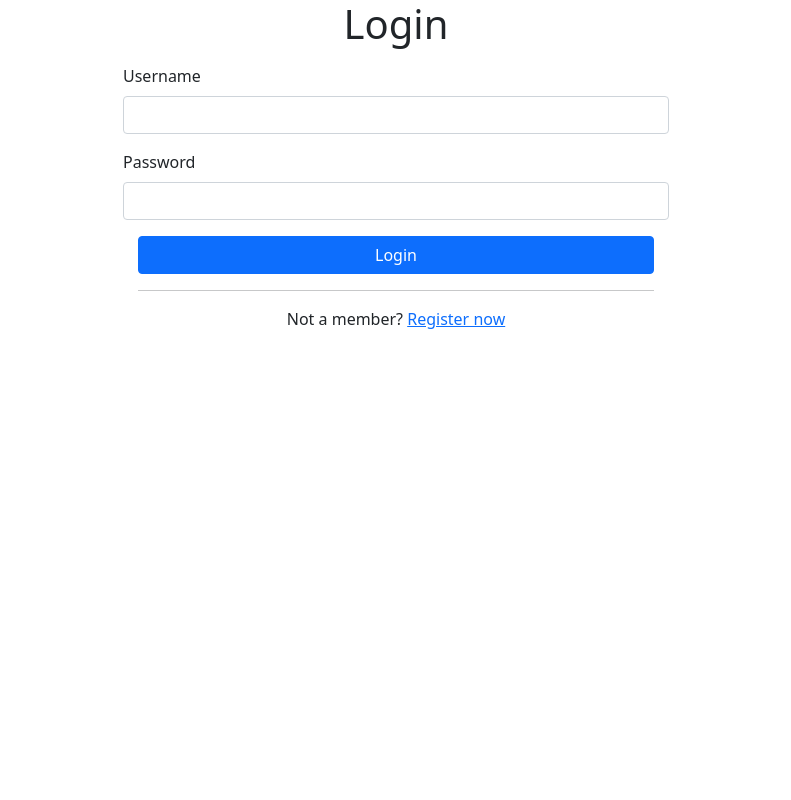
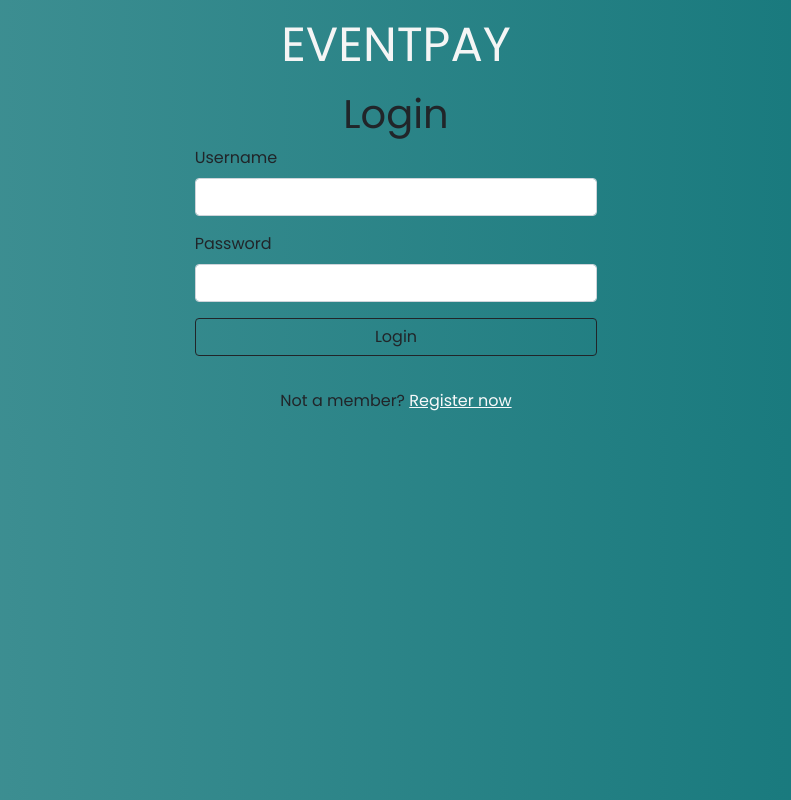
Before and after one commit to JakMar17/Dragonhack, an Angular app in the folder admin_panel/event-pay/: page /signin in a window 1280 px wide. Shown: the whole page, without its empty margins (244-1035 px from the left). Built offline with nearby package versions, Linux system fonts and the light colour scheme.

Commit message:
haha bizjak noob

```diff
--- a/admin_panel/event-pay/src/app/components/landing/landing.component.html
+++ b/admin_panel/event-pay/src/app/components/landing/landing.component.html
@@ -1,11 +1,13 @@
-<div>
-    <h1>EventPay</h1>
+<div id="bg" class="d-flex flex-column justify-content-center m-0">
+    <div class="d-flex flex-column align-items-start m-5">
+        <h1 id="title" class="text-uppercase">EventPay</h1>
 
-    <h3>Cashless, wasteless</h3>
+        <h3>Cashless, wasteless</h3>
 
-    <p>Create & manage events</p>
-
-    <button type="button" class="btn btn-primary" [routerLink]="'/signin'">
-        Enter
-    </button>
+        <p>Create & manage events</p>
+        <p class="align-center">Create your own event today and say no to plastic.</p>
+        <button type="button" class="btn btn-outline-dark btn-lg" [routerLink]="'/signin'">
+            BEGIN
+        </button>
+    </div>
 </div>
--- a/admin_panel/event-pay/src/app/components/landing/landing.component.scss
+++ b/admin_panel/event-pay/src/app/components/landing/landing.component.scss
@@ -0,0 +1,16 @@
+$eventPayGradient: linear-gradient(90deg, rgba(71,148,151,1) 0%, rgba(15,116,120,1) 100%);
+
+* {
+    font-family: 'Poppins', sans-serif;
+    filter: drop-shadow(3px, 3px, 25px, black);
+    text-align: center;
+}
+
+#bg {
+    background: $eventPayGradient;
+    height: 100vh;
+    width: 100vw;
+}
+#info {
+    background-color: whitesmoke;
+}
--- a/admin_panel/event-pay/src/app/components/login/login.component.html
+++ b/admin_panel/event-pay/src/app/components/login/login.component.html
@@ -1,10 +1,11 @@
 <!--Login Form-->
-<div class="container form-container" id="signing-form-container">
+<div class="container form-container col-10 col-sm-4 d-flex flex-column justify-content-center" id="signing-form-container">
     <div class="row">
-      <div class="col-md-6 mx-auto">
+      <h1 id="title" class="text-uppercase text-center mt-3">EventPay</h1>
+      <div class="mx-auto">
         <div class="formSign form" data-aos="zoom-in">
-          <div class="logo mb-3">
-            <div class="col-md-12 text-center">
+          <div class="logo mt-2">
+            <div class="text-center" id="login_title">
               <h1>Login</h1>
             </div>
           </div>
@@ -19,15 +20,15 @@
               <input type="password" name="geslo" id="geslo" class="form-control" [(ngModel)]="password" (keyup.enter)="login()">
             </div>
 
-            <div *ngIf="isWrongUsernameOrPassword" class="alert alert-danger" role="alert">
+            <div *ngIf="isWrongUsernameOrPassword" class="alert alert-light" role="alert">
               Wrong username or password
             </div>
 
-            <div class="col-md-12 text-center ">
-              <button id="login-button" class="btn btn-block mybtn btn-primary" (click)="login()">Login</button>
+            <div class="text-center ">
+              <button id="login-button" class="btn btn-block mybtn btn-outline-dark" (click)="login()">Login</button>
             </div>
 
-            <div class="col-md-12 ">
+            <div class="">
               <hr>
             </div>
 
--- a/admin_panel/event-pay/src/app/components/signup/signup.component.html
+++ b/admin_panel/event-pay/src/app/components/signup/signup.component.html
@@ -1,9 +1,10 @@
-<div class="container form-container" id="signing-form-container">
-    <div class="row">
-      <div class="col-md-6 mx-auto">
+<div class="container form-container col-10 col-sm-4 d-flex flex-column justify-content-center" id="signing-form-container">
+  <div class="row">
+    <h1 id="title" class="text-uppercase text-center mt-3">EventPay</h1>
+      <div class="mx-auto">
         <div class="formSign form" data-aos="zoom-in">
           <div class="logo mb-3">
-            <div class="col-md-12 text-center">
+            <div class="text-center" id="login_title">
               <h1>Signup</h1>
             </div>
           </div>
@@ -37,10 +38,10 @@
               <input type="password" name="gesloPotrdi" id="gesloPotrdi" class="form-control">
             </div>
             <hr>
-            <div class="col-md-12 text-center ">
-              <button class="btn btn-block mybtn btn-primary" [routerLink]="'/signin'">Register</button>
+            <div class="text-center ">
+              <button id="login-button" class="btn btn-block mybtn btn-outline-dark" [routerLink]="'/signin'">Register</button>
             </div>
-            <div class="col-md-12 ">
+            <div class="">
               <hr>
             </div>
 
--- a/admin_panel/event-pay/src/app/components/top-navbar/top-navbar.component.html
+++ b/admin_panel/event-pay/src/app/components/top-navbar/top-navbar.component.html
@@ -1,17 +1,7 @@
 <nav class="navbar navbar-expand-lg navbar-light bg-light">
-    <a class="navbar-brand" [routerLink]="'/home'">EventPay</a>
-    <button class="navbar-toggler" type="button" data-toggle="collapse" data-target="#navbarSupportedContent" aria-controls="navbarSupportedContent" aria-expanded="false" aria-label="Toggle navigation">
-      <span class="navbar-toggler-icon"></span>
-    </button>
-
-    <div class="collapse navbar-collapse" id="navbarSupportedContent">
-      <ul class="navbar-nav mr-auto">
-        <li class="nav-item">
-          <a class="nav-link" [routerLink]="'create-event'">Create Event</a>
-        </li>
-        <li class="nav-item">
-          <a class="nav-link" [routerLink]="'user'">Profile</a>
-        </li>
-      </ul>
-    </div>
-  </nav>
+  <a class="navbar-brand" [routerLink]="'/home'">EventPay</a>
+  <div class="d-flex flex-row">
+    <a class="nav-link" [routerLink]="'create-event'">Create Event</a>
+    <a class="nav-link" [routerLink]="'user'">Profile</a>
+  </div>
+</nav>
--- a/admin_panel/event-pay/src/app/components/top-navbar/top-navbar.component.scss
+++ b/admin_panel/event-pay/src/app/components/top-navbar/top-navbar.component.scss
@@ -0,0 +1,18 @@
+.nav-link {
+    color: #212529;
+}
+
+.nav-link:active {
+    color: #212529;
+    background-color: #4f575f;
+}
+
+.nav-link:hover {
+    background-color: #212529;
+    color: whitesmoke;
+}
+
+.nav-link:focus {
+    color:#212529;
+    outline: none;
+}
--- a/admin_panel/event-pay/src/index.html
+++ b/admin_panel/event-pay/src/index.html
@@ -7,6 +7,9 @@
   <meta name="viewport" content="width=device-width, initial-scale=1">
   <link rel="icon" type="image/x-icon" href="favicon.ico">
   <link rel="stylesheet" href="https://stackpath.bootstrapcdn.com/bootstrap/4.3.1/css/bootstrap.min.css" integrity="sha384-ggOyR0iXCbMQv3Xipma34MD+dH/1fQ784/j6cY/iJTQUOhcWr7x9JvoRxT2MZw1T" crossorigin="anonymous">
+  <link rel="preconnect" href="https://fonts.googleapis.com">
+  <link rel="preconnect" href="https://fonts.gstatic.com" crossorigin>
+  <link href="https://fonts.googleapis.com/css2?family=Poppins:wght@100;400;600&display=swap" rel="stylesheet">
 </head>
 <body>
   <app-root></app-root>
--- a/admin_panel/event-pay/src/styles.scss
+++ b/admin_panel/event-pay/src/styles.scss
@@ -2,3 +2,27 @@
 
 /* Importing Bootstrap SCSS file. */
 @import '~bootstrap/scss/bootstrap';
+
+$eventPayGradient: linear-gradient(90deg, rgba(71,148,151,1) 0%, rgba(15,116,120,1) 100%);
+
+html {
+    background: $eventPayGradient;
+
+    * {
+        background: none;
+        font-family: 'Poppins', sans-serif;
+    }
+
+    a {
+        color: $light
+    }
+
+    #title {
+        font-size: 3rem;
+        color: whitesmoke
+    }
+
+    .card {
+        background-color: whitesmoke;
+    }
+}
```
Also changed, not shown: admin_panel/event-pay/src/assets/images/logo-transparent-preview.png (added).
